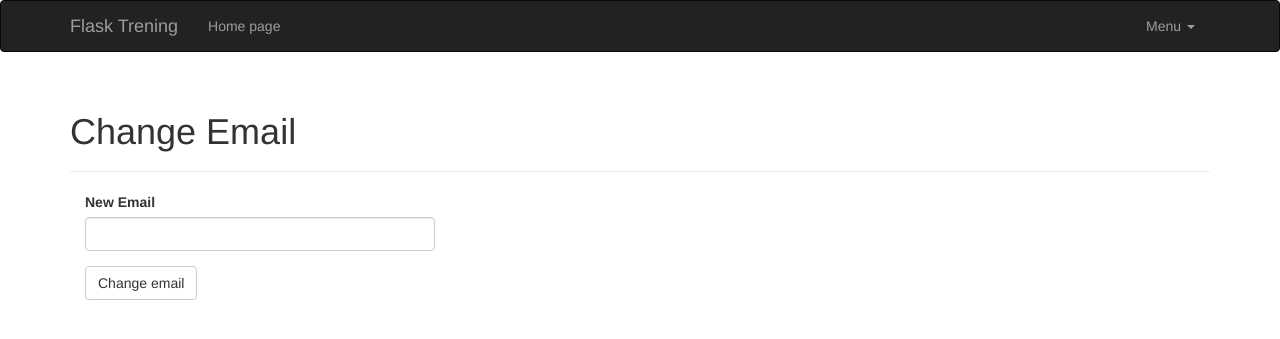
After one commit to mikolajszymczuk1/MyFlaskTrening, a Flask app: page /auth/change-email in a window 1280 px wide. The commit adds this page. Shown: the top 339 px of the page. Run offline with Flask 2, Linux system fonts and the light colour scheme; a user stored in the database is signed in; tables that the repository leaves empty hold one stand-in row (values such as "Sample post"); some libraries are stand-ins or nearby versions.

Commit message:
Created change email system

```diff
--- a/app/auth/forms.py
+++ b/app/auth/forms.py
@@ -55,3 +55,8 @@ class ResetPasswordForm(FlaskForm):
         message='Passwords must be the same !')])
     repeat_password = PasswordField('Repeat new password', validators=[DataRequired()])
     submit = SubmitField('Reset password')
+
+
+class ChangeEmailForm(FlaskForm):
+    new_email = StringField('New Email', validators=[DataRequired(), Length(1, 64), Email()])
+    submit = SubmitField('Change email')
--- a/app/auth/views.py
+++ b/app/auth/views.py
@@ -7,7 +7,8 @@ from .forms import (
     RegistrationForm,
     ChangePasswordForm,
     ForgotPasswordForm,
-    ResetPasswordForm
+    ResetPasswordForm,
+    ChangeEmailForm
 )
 from .. import db
 from ..email import send_email
@@ -155,3 +156,28 @@ def reset_password(token):
         return redirect(url_for('auth.login'))
 
     return render_template('auth/resetPassword.html', form=form)
+
+
+@auth.route('/change-email', methods=['GET', 'POST'])
+@login_required
+def change_email():
+    form = ChangeEmailForm()
+    if form.validate_on_submit():
+        token = current_user.generate_change_email_token(form.new_email.data)
+        send_email(current_user.email, 'Change email link', 'auth/mail/changeEmail', user=current_user, token=token)
+        flash('We have sent a message with a link for confirm email change operation for your account')
+        return redirect(url_for('main.index'))
+
+    return render_template('auth/changeEmail.html', form=form)
+
+
+@auth.get('/confirm-change-email/<string:token>')
+@login_required
+def confirm_change_email(token):
+    if current_user.confirm(token):
+        db.session.commit()
+        flash('Your email was changed !')
+    else:
+        flash('Change email link is invalid')
+
+    return redirect(url_for('main.index'))
--- /dev/null
+++ b/app/templates/auth/changeEmail.html
@@ -0,0 +1,14 @@
+{% extends 'base.html' %}
+{% import 'bootstrap/wtf.html' as wtf %}
+
+{% block title %}Change email page{% endblock %}
+
+{% block page_content %}
+<div class="page-header">
+  <h1>Change Email</h1>
+</div>
+
+<div class="col-md-4">
+  {{ wtf.quick_form(form) }}
+</div>
+{% endblock %}
--- a/app/templates/base.html
+++ b/app/templates/base.html
@@ -49,6 +49,7 @@
             </a>
             <ul class="dropdown-menu">
               <li><a href="{{ url_for('auth.change_password') }}">Change Password</a></li>
+              <li><a href="{{ url_for('auth.change_email') }}">Change Email</a></li>
               <li><a href="{{ url_for('auth.logout') }}">Logout</a></li>
             </ul>
           </li>
```
Also changed, not shown: app/models.py (+8 -0 lines), app/templates/auth/mail/changeEmail.html (added, +7 -0 lines), app/templates/auth/mail/changeEmail.txt (added, +11 -0 lines), tests/test_user_model.py (+19 -0 lines).
